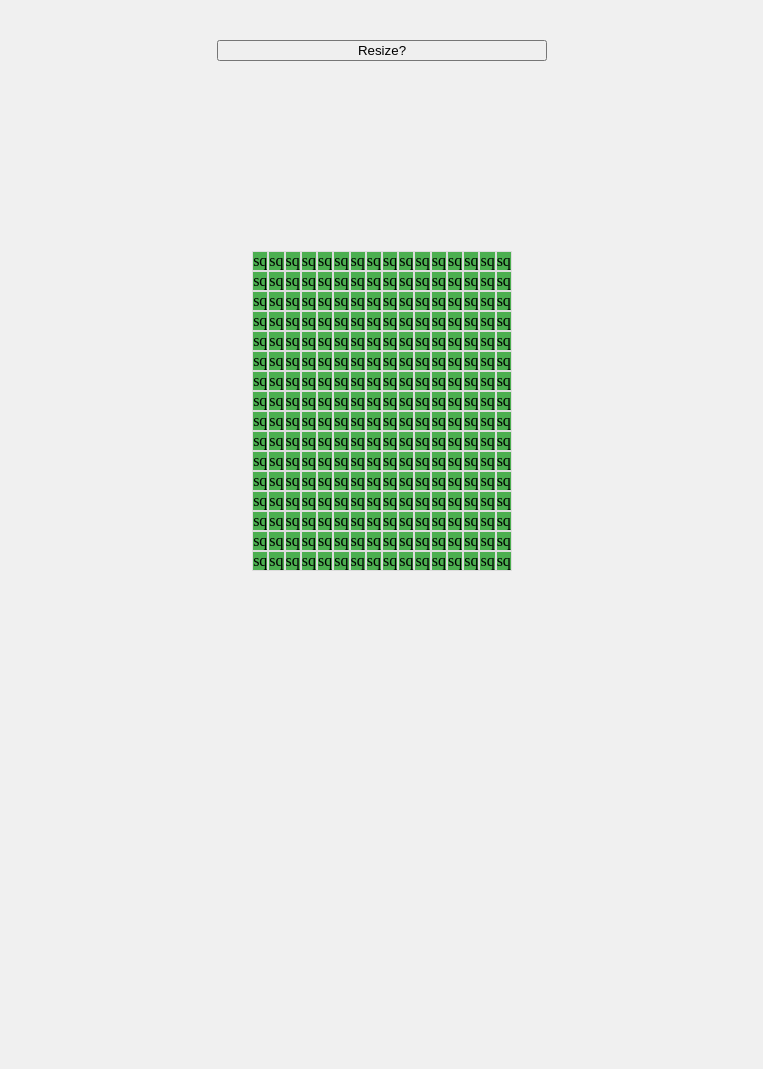
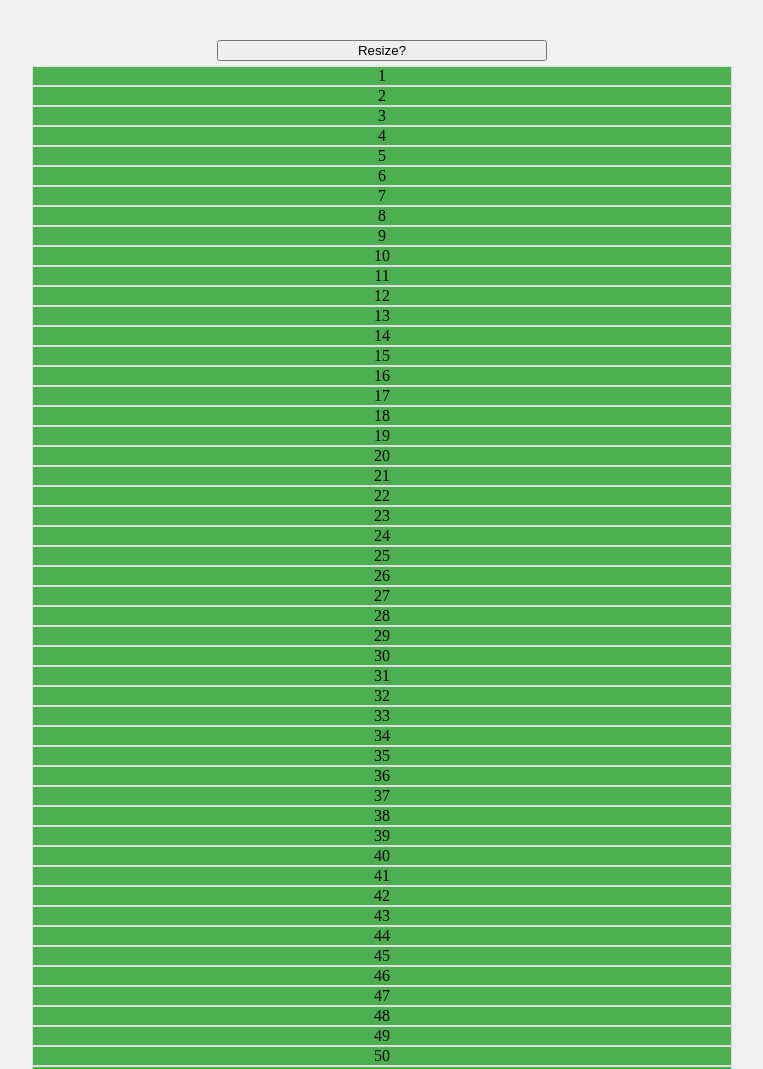
Before and after one commit to erikgrinn/odin-etch-a-sketch, a plain HTML site: page index.html in a window 1280 px wide. Shown: the top 1069 px of the page, without its empty margins (258-1021 px from the left). Before the commit the page ends 800 px from the top, so only its background shows below. Drawn offline with Linux system fonts and the light colour scheme.

Commit message:
changed columns to row, removed flex in container (for now?)

```diff
--- a/main.css
+++ b/main.css
@@ -12,35 +12,42 @@ body {
     display: flex;
     flex-direction: column;
     width: 330px;
+    padding: 5px;
 }
 
 .grid-container {
-    display: flex;
-    /* flex-wrap: wrap; */
-    /* flex-basis: auto; */
+    /* display: flex;
+    flex-direction: row; */
+    flex-wrap: wrap;
+    /* flex-basis: 50%; */
     align-items: center;
     width: 700px;
     height: 700px;
     justify-content: center;
-    /* gap: 5px; */
+    /* margin: 0 auto; */
+
 }
 
-.grid-column {
+/* .grid-row {
     display: flex;
-}
+    flex-direction: row; */
+    /* margin: 5px;
+} */
 
 .grid-item {
     display: flex;
-    /* flex-basis: auto; */
+    flex: 1;
+    /* flex-basis: 100%; */
     /* flex-wrap: wrap; */
     background-color: #4caf50;
     border: 1px solid #ddd;
-    /* height:
-    weight:  */
+    height: calc(100%/16px);
+    width: calc(100%/16px);
     /* height: 20px;
     width: 20px; */
     align-items: center;
     align-content: center;
     justify-content: center;
-    /* margin:5px; */
+    /* margin:0; */
+    /* padding: 5px; */
 }
--- a/main.js
+++ b/main.js
@@ -1,7 +1,7 @@
 const gridContainer = document.querySelector('div.grid-container')
 
-const gridColTemplate = document.createElement('div')
-gridColTemplate.classList.add('grid-col')
+const gridRowTemplate = document.createElement('div')
+gridRowTemplate.classList.add('grid-row')
 
 const gridItemTemplate = document.createElement('div')
 gridItemTemplate.classList.add('grid-item')
@@ -11,15 +11,17 @@ let resizeNum = 16
 resizeGrid(resizeNum)
 
 function resizeGrid (resizeNum) {
+    let count = 0
     gridContainer.innerHTML = ''
     for (let i=0; i<resizeNum; i++) {
-        let gridCol = gridColTemplate.cloneNode()
-        gridContainer.appendChild(gridCol)
+        let gridRow = gridRowTemplate.cloneNode()
+        gridContainer.appendChild(gridRow)
         for (let j=0; j<resizeNum; j++) {
+            count++
             let gridItem = gridItemTemplate.cloneNode()
-            gridItem.textContent = 'sq'
+            gridItem.textContent = count
             gridItem.addEventListener('mouseover', handleHover)
-            gridCol.appendChild(gridItem)
+            gridRow.appendChild(gridItem)
         };
     }
 }
```
